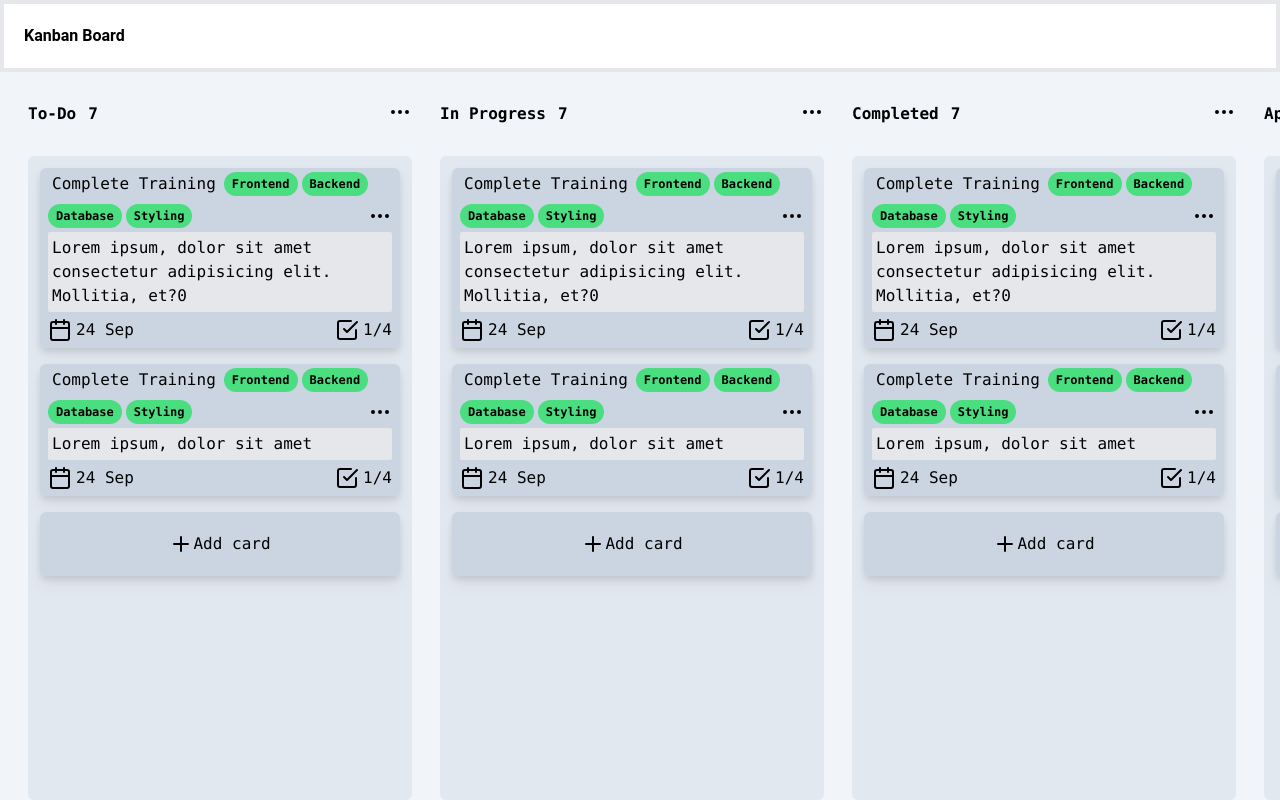
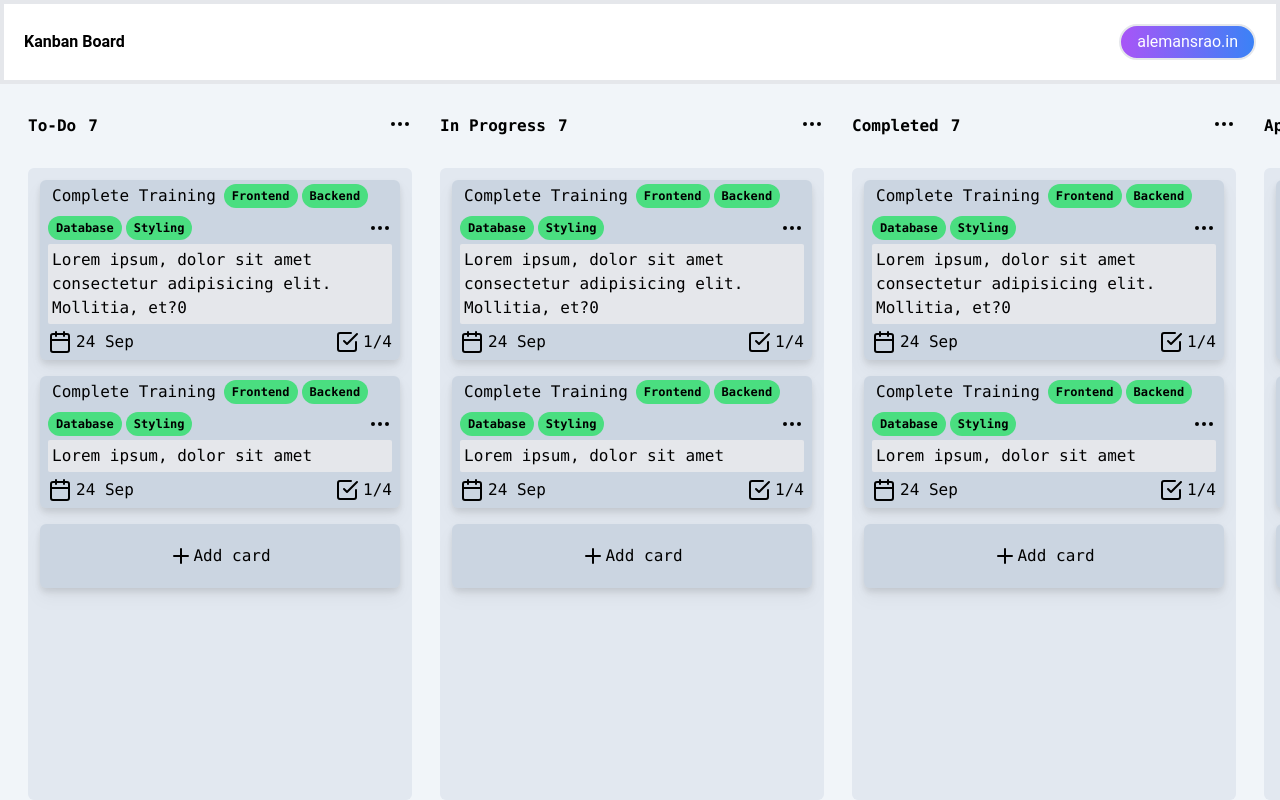
Before and after one commit to alemansrao/Kanban-Board, a React (Vite) app: page / in a window 1280 px wide. Built offline with nearby package versions, Linux system fonts and the light colour scheme.

Commit message:
added website link

```diff
--- a/src/App.jsx
+++ b/src/App.jsx
@@ -3,9 +3,10 @@ import "./App.css";
 import Board from "./Components/Board/Board";
 const App = () => {
   return (
-    <div className="App h-screen w-screen flex flex-col">
-      <div className="app_navbar flex w-full p-5 border-4 border-solid">
-        <h1 className="font-bold font-sans">Kanban Board</h1>
+    <div className="App h-screen w-screen flex flex-col ">
+      <div className="app_navbar flex w-full p-5 border-4 border-solid justify-between">
+        <h1 className="font-bold font-sans content-center">Kanban Board</h1>
+        <a href="http://alemansrao.in" className="text-white px-4 border-2 bg-gradient-to-r from-purple-500 to-blue-500 py-1 rounded-full">alemansrao.in</a>
       </div>
       <div className="app_outer flex-1 w-fill overflow-x-auto p-7 pb-0 bg-slate-100 snap-x snap-mandatory ">
         <div className="app_boards flex flex-row gap-7 min-w-fit h-full ">
```
